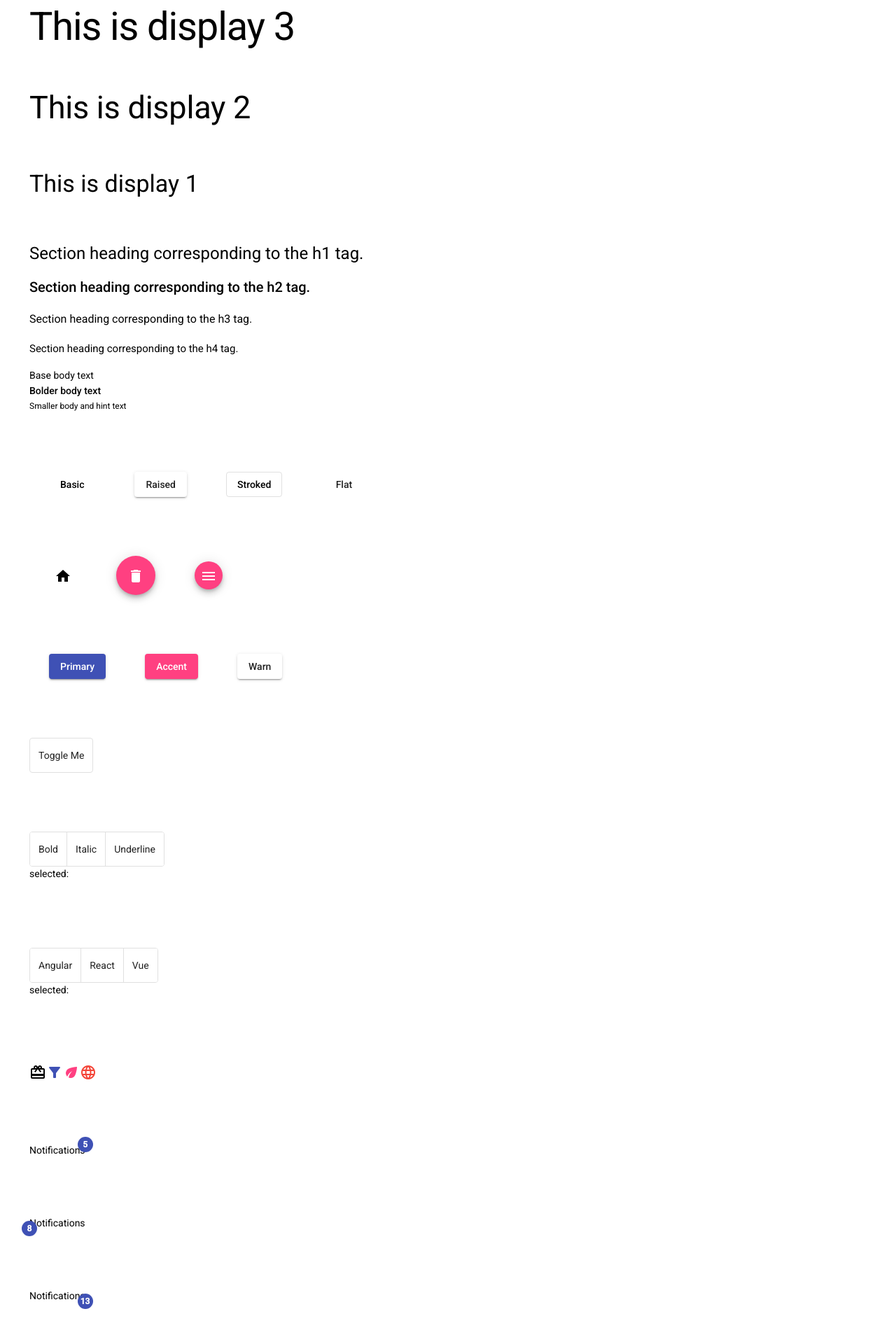
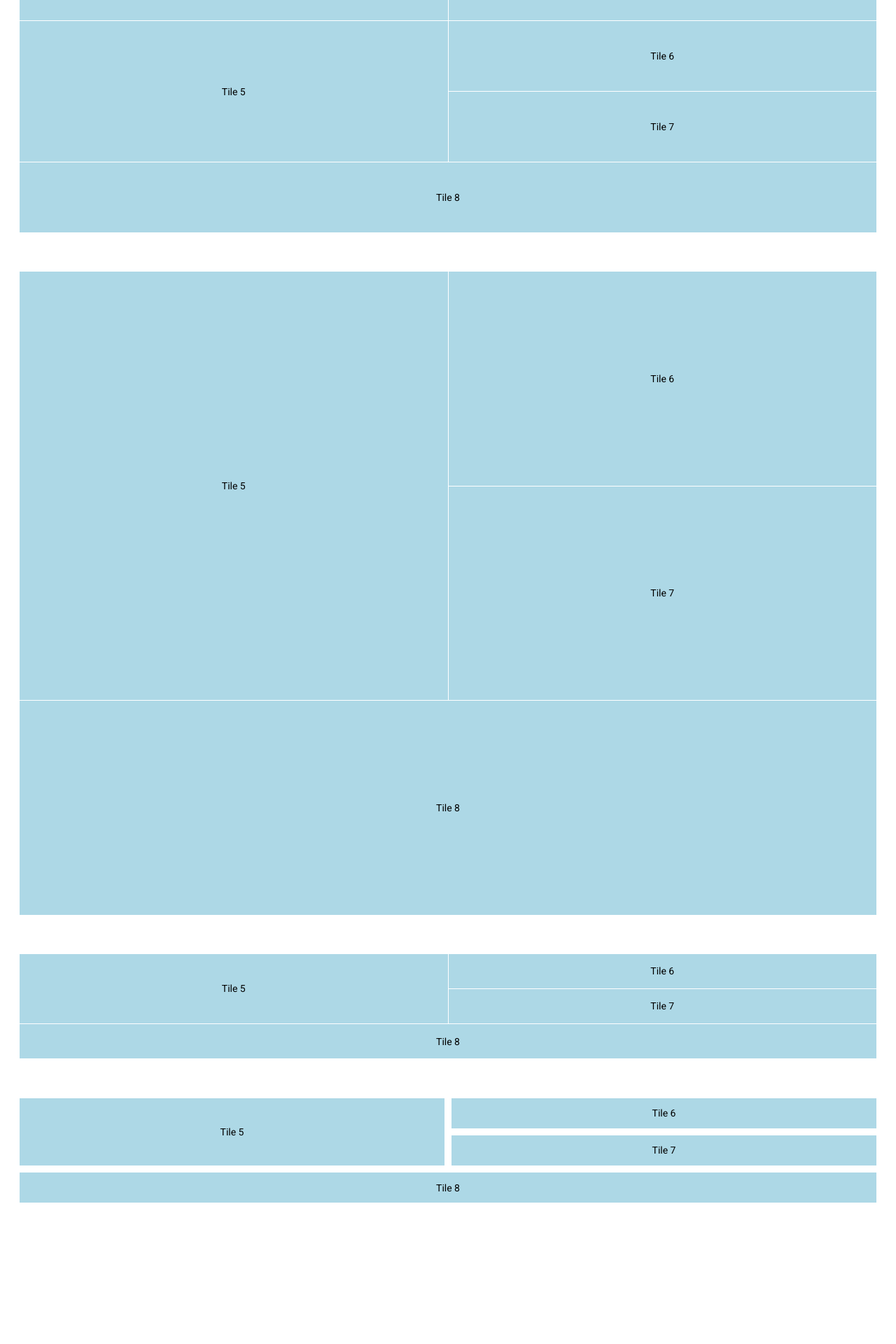
Before and after one commit to suchigg/material-showcase, an Angular app: page / in a window 1280 px wide. Shown: the part 200-2120 px from the top of the page at 70% size. After the commit the page ends 1947 px from the top, so only its background shows below. Built offline with nearby package versions, Linux system fonts and the light colour scheme.

Commit message:
Grid list
Esempi di griglia base, occupazione delle celle, altezza e gutter

```diff
--- a/src/app/app.component.html
+++ b/src/app/app.component.html
@@ -1,241 +1,40 @@
+<!-- grid list-->
 <div class="container">
-  <!--	Large, one-off header, usually at the top of the page (e.g. a hero header). -->
-  <div class="mat-display-4">This is display 4</div>
-  <div class="mat-display-3">This is display 3</div>
-  <div class="mat-display-2">This is display 2</div>
-  <div class="mat-display-1">This is display 1</div>
-
-  <!-- Section heading corresponding from the <h1> to <h4> tags .-->
-  <div class="mat-h1 mat-headline">Section heading corresponding to the h1 tag.</div>
-  <div class="mat-h2 mat-title">Section heading corresponding to the h2 tag.</div>
-  <div class="mat-h3 mat-subheading-2">Section heading corresponding to the h3 tag.</div>
-  <div class="mat-h4 mat-subheading-1">Section heading corresponding to the h4 tag.</div>
-
-  <!-- Classes for body content -->
-  <div class="mat-body mat-body-1">Base body text</div>
-  <div class="mat-body-strong mat-body-2">Bolder body text</div>
-  <div class="mat-caption mat-small">Smaller body and hint text</div>
-</div>
-
-
-
-<div class="rectangular-buttons container">
-  <button mat-button>Basic</button>
-  <button mat-raised-button>Raised</button>
-  <button mat-stroked-button>Stroked</button>
-  <button mat-flat-button>Flat</button>
-</div>
-
-<div class="circular-buttons container">
-  <button mat-icon-button aria-label="Icon Button">
-    <mat-icon>home</mat-icon>
-  </button>
-
-  <button mat-fab aria-label="FAB Button" disableRipple>
-    <mat-icon>delete</mat-icon>
-  </button>
-
-  <button mat-mini-fab aria-label="MinI FAB Button">
-    <mat-icon>menu</mat-icon>
-  </button>
-</div>
-
-<div class="colored-buttons container">
-  <button mat-raised-button color="primary">Primary</button>
-  <button mat-raised-button color="accent">Accent</button>
-  <button mat-raised-button colro="warn">Warn</button>
+  <mat-grid-list cols="2" rowHeight="100px">
+    <mat-grid-tile>Tile 1</mat-grid-tile>
+    <mat-grid-tile>Tile 2</mat-grid-tile>
+    <mat-grid-tile>Tile 3</mat-grid-tile>
+    <mat-grid-tile>Tile 4</mat-grid-tile>
+    <mat-grid-tile rowspan="2">Tile 5</mat-grid-tile>
+    <mat-grid-tile>Tile 6</mat-grid-tile>
+    <mat-grid-tile>Tile 7</mat-grid-tile>
+    <mat-grid-tile colspan=2>Tile 8</mat-grid-tile>
+  </mat-grid-list>
 </div>
 
 <div class="container">
-  <mat-button-toggle>Toggle Me</mat-button-toggle>
-</div>
-
-
-<!-- radio toggle group-->
-<div class="container">
-  <mat-button-toggle-group name="fontStyle" aria-label="Font Style" #fontSyleGroup="matButtonToggleGroup">
-    <mat-button-toggle value="bold">Bold</mat-button-toggle>
-    <mat-button-toggle value="italic">Italic</mat-button-toggle>
-    <mat-button-toggle value="underline">Underline</mat-button-toggle>
-  </mat-button-toggle-group>
-  <p>selected: {{fontSyleGroup.value}}</p>
-</div>
-
-
-<!-- checkbox toggle group -->
-<div class="container">
-  <mat-button-toggle-group name="tech" aria-label="Font Style" #techGroup="matButtonToggleGroup" multiple>
-    <mat-button-toggle value="angular">Angular</mat-button-toggle>
-    <mat-button-toggle value="react">React</mat-button-toggle>
-    <mat-button-toggle value="vue">Vue</mat-button-toggle>
-  </mat-button-toggle-group>
-  <p>selected: {{techGroup.value}}</p>
-</div>
-
-
-
-<!-- icons -->
-<div class="container">
-  <mat-icon>card_giftcard</mat-icon>
-  <mat-icon color="primary">filter_alt</mat-icon>
-  <mat-icon color="accent">eco</mat-icon>
-  <mat-icon color="warn">language</mat-icon>
-</div>
-
-<!-- badges positions-->
-<div class="container">
-  <span matBadge="5">Notifications</span>
-</div>
-<div class="container">
-  <span matBadge="8" matBadgePosition="below before">Notifications</span>
-</div>
-<div class="container">
-  <span matBadge="13" matBadgePosition="below after">Notifications</span>
-</div>
-<div class="container">
-  <span matBadge="21" matBadgePosition="above before">Notifications</span>
-</div>
-
-<!-- badges sizes -->
-<div class="container">
-  <span matBadge="1" matBadgeSize="small">Notifications</span>
-</div>
-<div class="container">
-  <span matBadge="2" matBadgeSize="medium">Notifications</span>
-</div>
-<div class="container">
-  <span matBadge="3" matBadgeSize="large">Notifications</span>
-</div>
-
-<!-- badges colors -->
-<div class="container">
-  <span matBadge="1" matBadgeColor="primary">Notifications</span>
-</div>
-<div class="container">
-  <span matBadge="2" matBadgeColor="accent">Notifications</span>
-</div>
-<div class="container">
-  <span matBadge="3" matBadgeColor="warn">Notifications</span>
-</div>
-
-<!-- spinners e progress bar-->
-<div class="container">
-  <mat-progress-spinner value="21"></mat-progress-spinner>
-  <mat-progress-spinner value="55" color="accent"></mat-progress-spinner>
-  <mat-progress-spinner value="100" color="warn"></mat-progress-spinner>
+  <mat-grid-list cols="2" rowHeight="2:1">
+    <mat-grid-tile rowspan="2">Tile 5</mat-grid-tile>
+    <mat-grid-tile>Tile 6</mat-grid-tile>
+    <mat-grid-tile>Tile 7</mat-grid-tile>
+    <mat-grid-tile colspan=2>Tile 8</mat-grid-tile>
+  </mat-grid-list>
 </div>
 
 <div class="container">
-  <mat-spinner></mat-spinner>
+  <mat-grid-list cols="2" rowHeight="fit" style="height: 150px;">
+    <mat-grid-tile rowspan="2">Tile 5</mat-grid-tile>
+    <mat-grid-tile>Tile 6</mat-grid-tile>
+    <mat-grid-tile>Tile 7</mat-grid-tile>
+    <mat-grid-tile colspan=2>Tile 8</mat-grid-tile>
+  </mat-grid-list>
 </div>
 
 <div class="container">
-  <mat-progress-bar mode="determinate" value="66"></mat-progress-bar>
+  <mat-grid-list cols="2" rowHeight="fit" style="height: 150px;" gutterSize="10">
+    <mat-grid-tile rowspan="2">Tile 5</mat-grid-tile>
+    <mat-grid-tile>Tile 6</mat-grid-tile>
+    <mat-grid-tile>Tile 7</mat-grid-tile>
+    <mat-grid-tile colspan=2>Tile 8</mat-grid-tile>
+  </mat-grid-list>
 </div>
-<div class="container">
-  <mat-progress-bar mode="indeterminate"></mat-progress-bar>
-</div>
-<div class="container">
-  <mat-progress-bar mode="buffer" color="accent" value="35" bufferValue="55"></mat-progress-bar>
-</div>
-<div class="container">
-  <mat-progress-bar mode="query"></mat-progress-bar>
-</div>
-
-<!-- toolbar -->
-<div class="container">
-  <mat-toolbar color="primary" class="navbar">
-    <div>Ready4Java</div>
-    <div>
-      <span>home</span>
-      <span>about</span>
-      <span>services</span>
-    </div>
-  </mat-toolbar>
-</div>
-
-
-<!-- sidenav -->
-<div class="container">
-  <mat-sidenav-container class="main-app">
-    <mat-sidenav #sidenav mode="over" [(opened)]="opened">
-      Questa è la sidenav, che di default è nascosta.
-    </mat-sidenav>
-    <mat-sidenav-content>
-      main content
-      <button mat-button (click)="opened = !opened">Toggle opened</button>
-      <button mat-button (click)="sidenav.open()">Open</button>
-      <button mat-button (click)="sidenav.close()">Close</button>
-      <button mat-button (click)="sidenav.toggle()">Toggle</button>
-    </mat-sidenav-content>
-  </mat-sidenav-container>
-</div>
-
-<!-- menu -->
-<div class="container">
-  <button mat-flat-button [matMenuTriggerFor]="appMenu">Menu</button>
-
-  <mat-menu #appMenu="matMenu">
-    <button mat-menu-item [matMenuTriggerFor]="frontEndSubMenu" >FrontEnd</button>
-    <button mat-menu-item [matMenuTriggerFor]="backEndSubMenu">Backend</button>
-  </mat-menu>
-
-  <mat-menu #frontEndSubMenu="matMenu">
-    <button mat-menu-item>Angular</button>
-    <button mat-menu-item>React</button>
-    <button mat-menu-item>Vue</button>
-  </mat-menu>
-
-  <mat-menu #backEndSubMenu="matMenu">
-    <button mat-menu-item>Spring</button>
-    <button mat-menu-item>Django</button>
-    <button mat-menu-item>NodeJS</button>
-  </mat-menu>
-
-  <mat-menu #lazyMenu="matMenu">
-    <ng-template matMenuContent let-name="name">
-      <button mat-menu-item>Settings</button>
-      <button mat-menu-item>Help</button>
-      <button mat-menu-item>Logout {{name}}</button>
-    </ng-template>
-  </mat-menu>
-
-  <button mat-flat-button [matMenuTriggerData]="{name: 'Gmail'}" [matMenuTriggerFor]="lazyMenu">Gmail</button>
-  <button mat-flat-button [matMenuTriggerData]="{name: 'Instagram'}" [matMenuTriggerFor]="lazyMenu">Instagram</button>
-</div>
-
-
-<!-- liste -->
-<div class="container">
-  <mat-list>
-    <mat-list-item>item 1</mat-list-item>
-    <mat-list-item>Item 2</mat-list-item>
-    <mat-list-item>Item 3</mat-list-item>
-  </mat-list>
-
-  <mat-list dense>
-    <mat-list-item>Dense item 1</mat-list-item>
-    <mat-list-item>Dense Item 2</mat-list-item>
-    <mat-list-item>Dense Item 3</mat-list-item>
-  </mat-list>
-
-  <mat-nav-list>
-    <a mat-list-item href="#">Home</a>
-    <a mat-list-item href="#">Abount</a>
-    <a mat-list-item href="#">Profile</a>
-  </mat-nav-list>
-
-  <mat-list>
-    <mat-list-item>
-      <mat-icon matListIcon>home</mat-icon>
-      <h3 matLine>Heading</h3>
-      <p matLine>Line</p>
-    </mat-list-item>
-    <mat-divider></mat-divider>
-    <mat-list-item>
-      <mat-icon matListIcon>folder</mat-icon>
-      <h3 matLine>Heading 2</h3>
-      <p matLine>Line 2</p>
-    </mat-list-item>
-  </mat-list>
-</div>
--- a/src/app/app.component.scss
+++ b/src/app/app.component.scss
@@ -1,31 +1,9 @@
-button {
-  margin: 0 2em;
+
+.container {
+  padding: 2em;
 }
 
-.container {
-  padding: 3em;
+
+mat-grid-tile {
+  background-color: lightblue;
 }
-
-.navbar {
-  justify-content: space-between;
-
-  span {
-    padding-right: 1rem;
-  }
-}
-
-.main-app {
-
-  mat-sidenav, mat-sidenav-content {
-    padding: 4em;
-  }
-
-  mat-sidenav {
-    background-color: lightgray;
-    height: 200px;
-  }
-
-  mat-sidenav-container {
-    height: 100%;
-  }
-}
--- a/src/app/material-ui/material-ui.module.ts
+++ b/src/app/material-ui/material-ui.module.ts
@@ -10,6 +10,7 @@
 import { MatMenuModule } from '@angular/material/menu';
 import { MatListModule } from '@angular/material/list';
 import { MatDividerModule } from '@angular/material/divider';
+import { MatGridListModule } from '@angular/material/grid-list';
 
 const UserMaterialComponents = [
   MatButtonModule,
@@ -22,7 +23,8 @@
   MatSidenavModule,
   MatMenuModule,
   MatListModule,
-  MatDividerModule
+  MatDividerModule,
+  MatGridListModule
 ];
 
 @NgModule({
```
